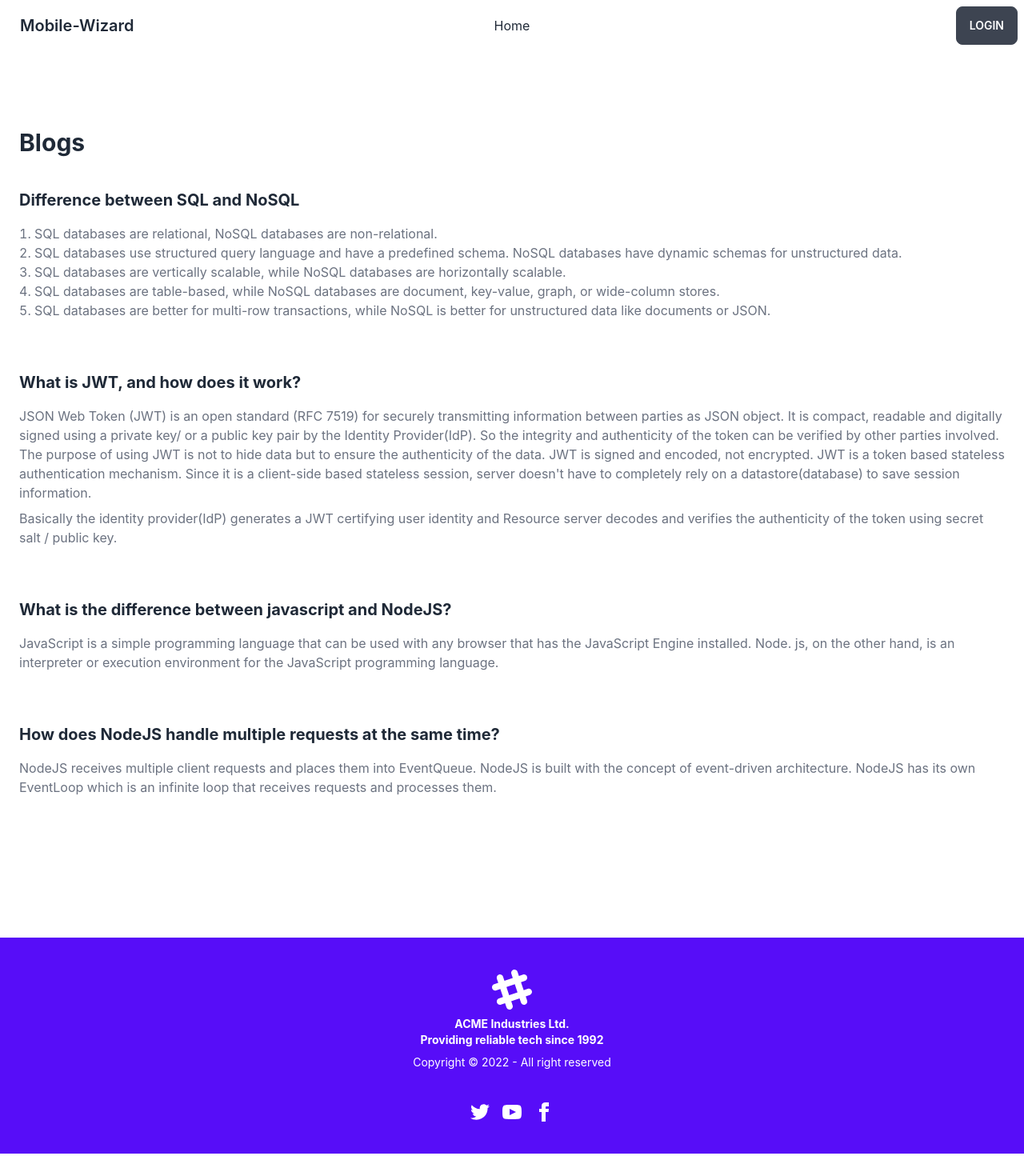
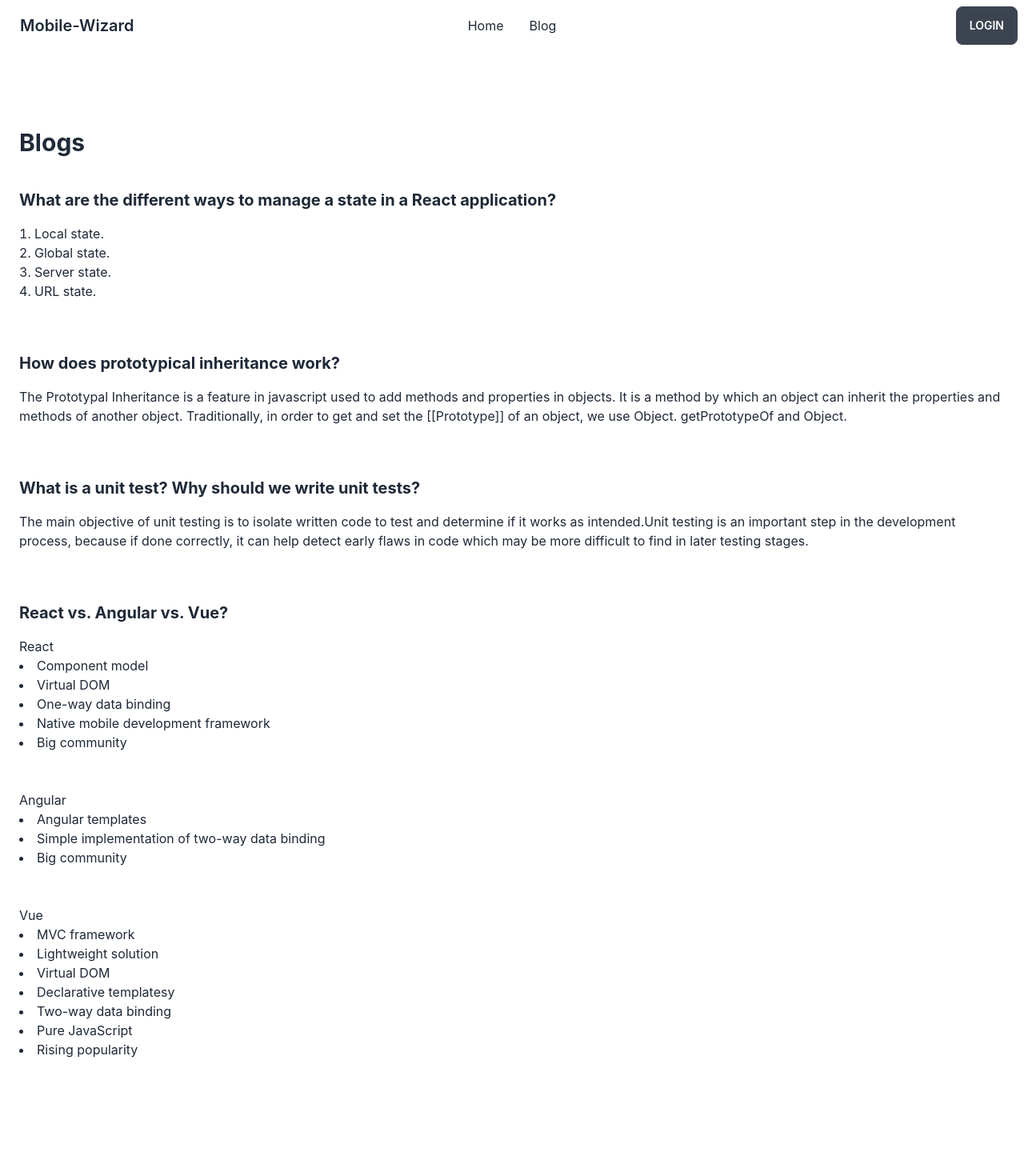
Before and after one commit to kaiumuddin/mobile-wizard-client, a React (Create React App) app: page /blog in a window 1280 px wide. Shown: the top 1470 px of the page at 80% size. Before the commit the page ends 1442 px from the top, so only its background shows below. Built offline with nearby package versions, Linux system fonts and the light colour scheme; no server answers.

Commit message:
Blog done

```diff
--- a/src/pages/blog/Blog.js
+++ b/src/pages/blog/Blog.js
@@ -4,50 +4,65 @@
 
     return (
         <div className="container my-24 px-6 mx-auto">
-            <section className="mb-32 text-gray-800">
+            <section className="mb-32 text-gray-800 dark:text-white">
                 <div className="grid md:grid-cols-1 gap-4">
                     <div className="mb-6 md:mb-0">
                         <h2 className="text-3xl font-bold mb-6">Blogs</h2>
                     </div>
 
                     <div className="mb-6 md:mb-0">
-                        <p className="font-bold mb-4 text-xl">Difference between SQL and NoSQL</p>
-                        <div className="text-gray-500 mb-12">
+                        <p className="font-bold mb-4 text-xl">What are the different ways to manage a state in a React application?</p>
+                        <div className="text-gray-800 dark:text-white mb-12">
                             <ol className="list-decimal list-inside">
-                                <li>SQL databases are relational, NoSQL databases are non-relational.</li>
-                                <li>SQL databases use structured query language and have a predefined schema. NoSQL databases have dynamic schemas for unstructured data.</li>
-                                <li>SQL databases are vertically scalable, while NoSQL databases are horizontally scalable.</li>
-                                <li>SQL databases are table-based, while NoSQL databases are document, key-value, graph, or wide-column stores.</li>
-                                <li>SQL databases are better for multi-row transactions, while NoSQL is better for unstructured data like documents or JSON.</li>
+                                <li>Local state.</li>
+                                <li>Global state.</li>
+                                <li>Server state.</li>
+                                <li>URL state.</li>
                             </ol>
                         </div>
                     </div>
 
                     <div className="mb-6 md:mb-0">
-                        <p className="font-bold mb-4 text-xl">What is JWT, and how does it work?</p>
-                        <div className="text-gray-500 mb-12">
-                            <p>JSON Web Token (JWT) is an open standard (RFC 7519) for securely transmitting information between parties as JSON object.
+                        <p className="font-bold mb-4 text-xl">How does prototypical inheritance work?</p>
+                        <div className="text-gray-800 dark:text-white mb-12">
+                            <p>The Prototypal Inheritance is a feature in javascript used to add methods and properties in objects. It is a method by which an object can inherit the properties and methods of another object. Traditionally, in order to get and set the [[Prototype]] of an object, we use Object. getPrototypeOf and Object.</p>
 
-                                It is compact, readable and digitally signed using a private key/ or a public key pair by the Identity Provider(IdP). So the integrity and authenticity of the token can be verified by other parties involved.
-
-                                The purpose of using JWT is not to hide data but to ensure the authenticity of the data. JWT is signed and encoded, not encrypted.
-
-                                JWT is a token based stateless authentication mechanism. Since it is a client-side based stateless session, server doesn't have to completely rely on a datastore(database) to save session information.</p>
-                            <p className="mt-2">Basically the identity provider(IdP) generates a JWT certifying user identity and Resource server decodes and verifies the authenticity of the token using secret salt / public key.</p>
                         </div>
                     </div>
 
 
                     <div className="mb-6 md:mb-0">
-                        <p className="font-bold mb-4 text-xl">What is the difference between javascript and NodeJS?</p>
-                        <div className="text-gray-500 mb-12">
-                            <p>JavaScript is a simple programming language that can be used with any browser that has the JavaScript Engine installed. Node. js, on the other hand, is an interpreter or execution environment for the JavaScript programming language.</p>
+                        <p className="font-bold mb-4 text-xl">What is a unit test? Why should we write unit tests?</p>
+                        <div className="text-gray-800 dark:text-white mb-12">
+                            <p>
+                                The main objective of unit testing is to isolate written code to test and determine if it works as intended.Unit testing is an important step in the development process, because if done correctly, it can help detect early flaws in code which may be more difficult to find in later testing stages.</p>
                         </div>
                     </div>
                     <div className="mb-6 md:mb-0">
-                        <p className="font-bold mb-4 text-xl">How does NodeJS handle multiple requests at the same time?</p>
-                        <div className="text-gray-500 mb-12">
-                            <p>NodeJS receives multiple client requests and places them into EventQueue. NodeJS is built with the concept of event-driven architecture. NodeJS has its own EventLoop which is an infinite loop that receives requests and processes them.</p>
+                        <p className="font-bold mb-4 text-xl">React vs. Angular vs. Vue?</p>
+                        <div className="text-gray-800 dark:text-white mb-12">
+                            <p>React</p>
+                            <li>Component model</li>
+                            <li>Virtual DOM</li>
+                            <li>One-way data binding</li>
+                            <li>Native mobile development framework</li>
+                            <li>Big community</li>
+                        </div>
+                        <div className="text-gray-800 dark:text-white mb-12">
+                            <p>Angular</p>
+                            <li>Angular templates</li>
+                            <li>Simple implementation of two-way data binding</li>
+                            <li>Big community</li>
+                        </div>
+                        <div className="text-gray-800 dark:text-white mb-12">
+                            <p>Vue</p>
+                            <li>MVC framework</li>
+                            <li>Lightweight solution</li>
+                            <li>Virtual DOM</li>
+                            <li>Declarative templatesy</li>
+                            <li>Two-way data binding</li>
+                            <li>Pure JavaScript</li>
+                            <li>Rising popularity</li>
                         </div>
                     </div>
                 </div>
--- a/src/pages/home/AdvertisedItems.js
+++ b/src/pages/home/AdvertisedItems.js
@@ -1,7 +1,6 @@
 import React from 'react';
 
 const AdvertisedItems = ({items}) => {
-    console.log(items);
     return (
         <div className="mx-auto container mt-10">
             <div className="">
@@ -9,14 +8,14 @@
             </div>
             <div className=" grid grid-cols-1 md:grid-cols-2 lg:grid-cols-3 gap-5 mt-10">
                 {
-                    items.map((item) => <>
+                    items.map((item, i) =>
                         <div key={item._id} className="card w-96 bg-base-100 shadow-xl">
                             <div className="card-body">
                                 <h2 className="card-title">{item.category}</h2>
                                 <h2 className="card-title">{item.productname}</h2>
                             </div>
                         </div>
-                    </>)
+                    )
                 }
             </div>
         </div>
--- a/src/pages/shared/Navbar/Navbar.js
+++ b/src/pages/shared/Navbar/Navbar.js
@@ -15,6 +15,7 @@
     const menuItems =
         <>
             <li><Link to="/">Home</Link></li>
+            <li><Link to="/blog">Blog</Link></li>
 
             {user?.uid &&
                 <>
```
